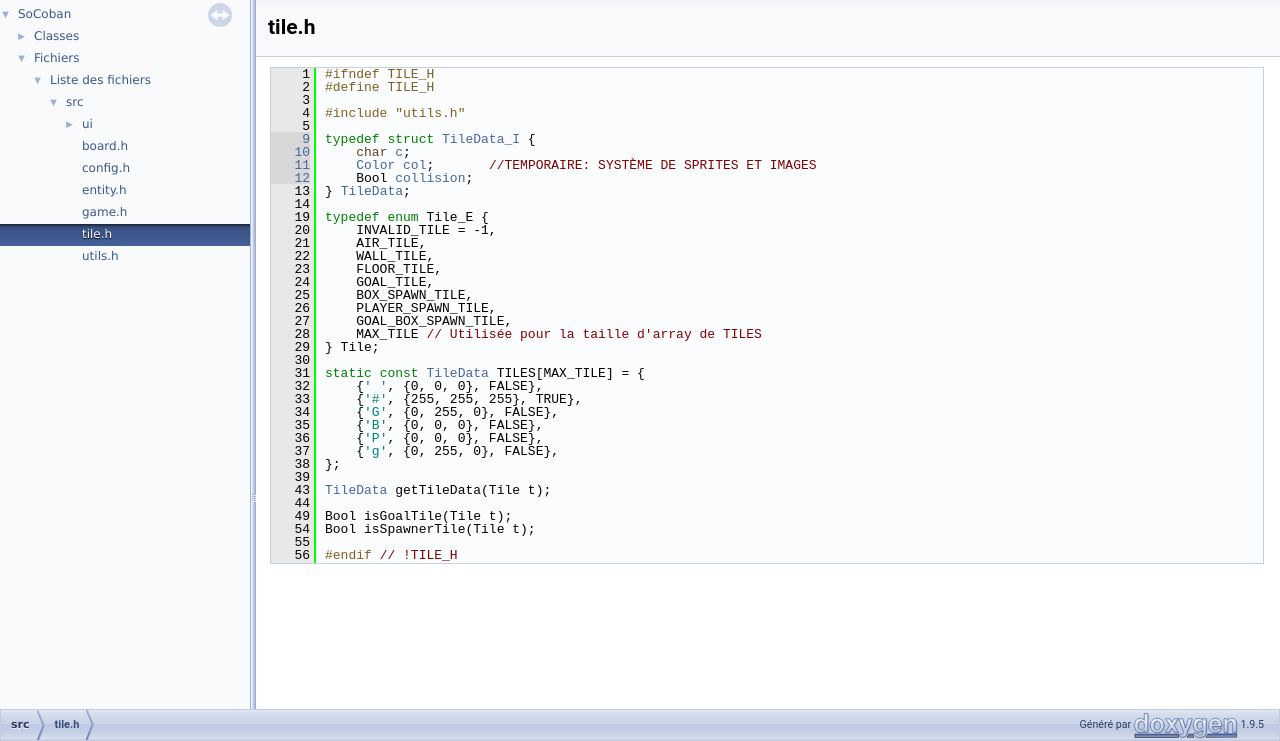
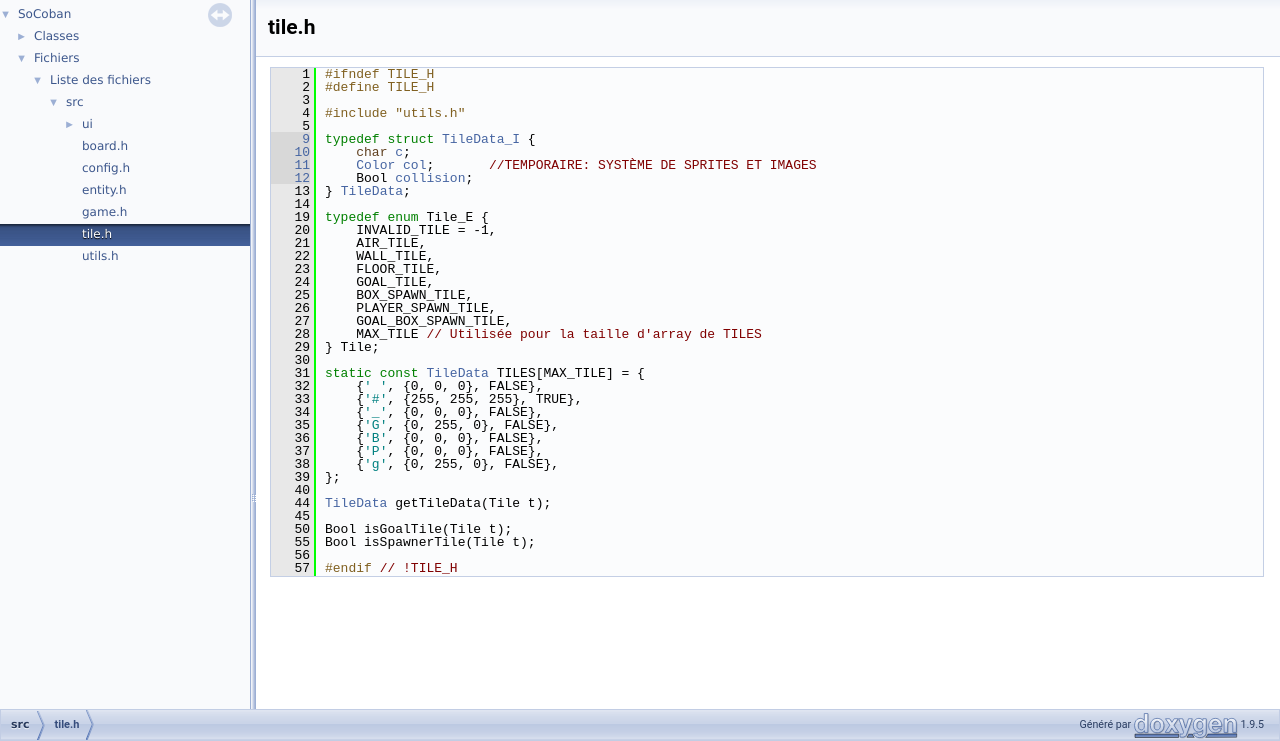
Before and after one commit to Ninjdai1/soCoban, a plain HTML site: page tile_8h_source.html in a window 1280 px wide. Shown: the part 59-800 px from the top of the page. Drawn offline with Linux system fonts and the light colour scheme.

Commit message:
deploy: 75bf24aebef76e59c5633aa9de7fc679f02f91d7

```diff
--- a/tile_8h_source.html
+++ b/tile_8h_source.html
@@ -124,18 +124,19 @@ $(document).ready(function(){initNavTree('tile_8h_source.html',''); initResizabl
 <div class="line"><a id="l00031" name="l00031"></a><span class="lineno">   31</span><span class="keyword">static</span> <span class="keyword">const</span> <a class="code hl_struct" href="structTileData__I.html">TileData</a> TILES[MAX_TILE] = {</div>
 <div class="line"><a id="l00032" name="l00032"></a><span class="lineno">   32</span>    {<span class="charliteral">&#39; &#39;</span>, {0, 0, 0}, FALSE},</div>
 <div class="line"><a id="l00033" name="l00033"></a><span class="lineno">   33</span>    {<span class="charliteral">&#39;#&#39;</span>, {255, 255, 255}, TRUE},</div>
-<div class="line"><a id="l00034" name="l00034"></a><span class="lineno">   34</span>    {<span class="charliteral">&#39;G&#39;</span>, {0, 255, 0}, FALSE},</div>
-<div class="line"><a id="l00035" name="l00035"></a><span class="lineno">   35</span>    {<span class="charliteral">&#39;B&#39;</span>, {0, 0, 0}, FALSE},</div>
-<div class="line"><a id="l00036" name="l00036"></a><span class="lineno">   36</span>    {<span class="charliteral">&#39;P&#39;</span>, {0, 0, 0}, FALSE},</div>
-<div class="line"><a id="l00037" name="l00037"></a><span class="lineno">   37</span>    {<span class="charliteral">&#39;g&#39;</span>, {0, 255, 0}, FALSE},</div>
-<div class="line"><a id="l00038" name="l00038"></a><span class="lineno">   38</span>};</div>
-<div class="line"><a id="l00039" name="l00039"></a><span class="lineno">   39</span> </div>
-<div class="line"><a id="l00043" name="l00043"></a><span class="lineno">   43</span><a class="code hl_struct" href="structTileData__I.html">TileData</a> getTileData(Tile t);</div>
-<div class="line"><a id="l00044" name="l00044"></a><span class="lineno">   44</span> </div>
-<div class="line"><a id="l00049" name="l00049"></a><span class="lineno">   49</span>Bool isGoalTile(Tile t);</div>
-<div class="line"><a id="l00054" name="l00054"></a><span class="lineno">   54</span>Bool isSpawnerTile(Tile t);</div>
-<div class="line"><a id="l00055" name="l00055"></a><span class="lineno">   55</span> </div>
-<div class="line"><a id="l00056" name="l00056"></a><span class="lineno">   56</span><span class="preprocessor">#endif </span><span class="comment">// !TILE_H</span></div>
+<div class="line"><a id="l00034" name="l00034"></a><span class="lineno">   34</span>    {<span class="charliteral">&#39;_&#39;</span>, {0, 0, 0}, FALSE},</div>
+<div class="line"><a id="l00035" name="l00035"></a><span class="lineno">   35</span>    {<span class="charliteral">&#39;G&#39;</span>, {0, 255, 0}, FALSE},</div>
+<div class="line"><a id="l00036" name="l00036"></a><span class="lineno">   36</span>    {<span class="charliteral">&#39;B&#39;</span>, {0, 0, 0}, FALSE},</div>
+<div class="line"><a id="l00037" name="l00037"></a><span class="lineno">   37</span>    {<span class="charliteral">&#39;P&#39;</span>, {0, 0, 0}, FALSE},</div>
+<div class="line"><a id="l00038" name="l00038"></a><span class="lineno">   38</span>    {<span class="charliteral">&#39;g&#39;</span>, {0, 255, 0}, FALSE},</div>
+<div class="line"><a id="l00039" name="l00039"></a><span class="lineno">   39</span>};</div>
+<div class="line"><a id="l00040" name="l00040"></a><span class="lineno">   40</span> </div>
+<div class="line"><a id="l00044" name="l00044"></a><span class="lineno">   44</span><a class="code hl_struct" href="structTileData__I.html">TileData</a> getTileData(Tile t);</div>
+<div class="line"><a id="l00045" name="l00045"></a><span class="lineno">   45</span> </div>
+<div class="line"><a id="l00050" name="l00050"></a><span class="lineno">   50</span>Bool isGoalTile(Tile t);</div>
+<div class="line"><a id="l00055" name="l00055"></a><span class="lineno">   55</span>Bool isSpawnerTile(Tile t);</div>
+<div class="line"><a id="l00056" name="l00056"></a><span class="lineno">   56</span> </div>
+<div class="line"><a id="l00057" name="l00057"></a><span class="lineno">   57</span><span class="preprocessor">#endif </span><span class="comment">// !TILE_H</span></div>
 <div class="ttc" id="astructColor__I_html"><div class="ttname"><a href="structColor__I.html">Color_I</a></div><div class="ttdef"><b>Definition:</b> utils.h:59</div></div>
 <div class="ttc" id="astructTileData__I_html"><div class="ttname"><a href="structTileData__I.html">TileData_I</a></div><div class="ttdef"><b>Definition:</b> tile.h:9</div></div>
 <div class="ttc" id="astructTileData__I_html_a4d4020a31dc48ccf2a9db33f4e3c9111"><div class="ttname"><a href="structTileData__I.html#a4d4020a31dc48ccf2a9db33f4e3c9111">TileData_I::collision</a></div><div class="ttdeci">Bool collision</div><div class="ttdef"><b>Definition:</b> tile.h:12</div></div>
```
